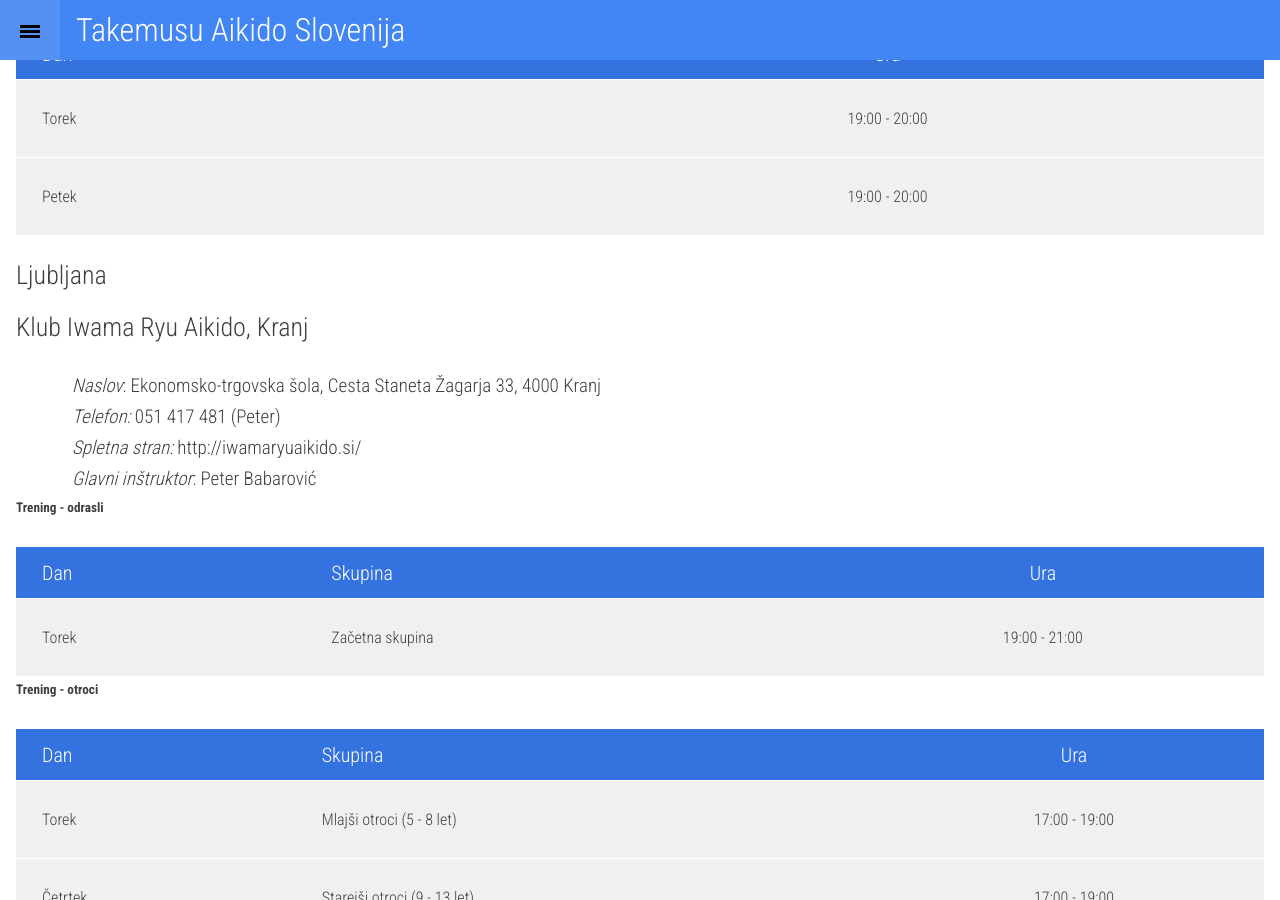
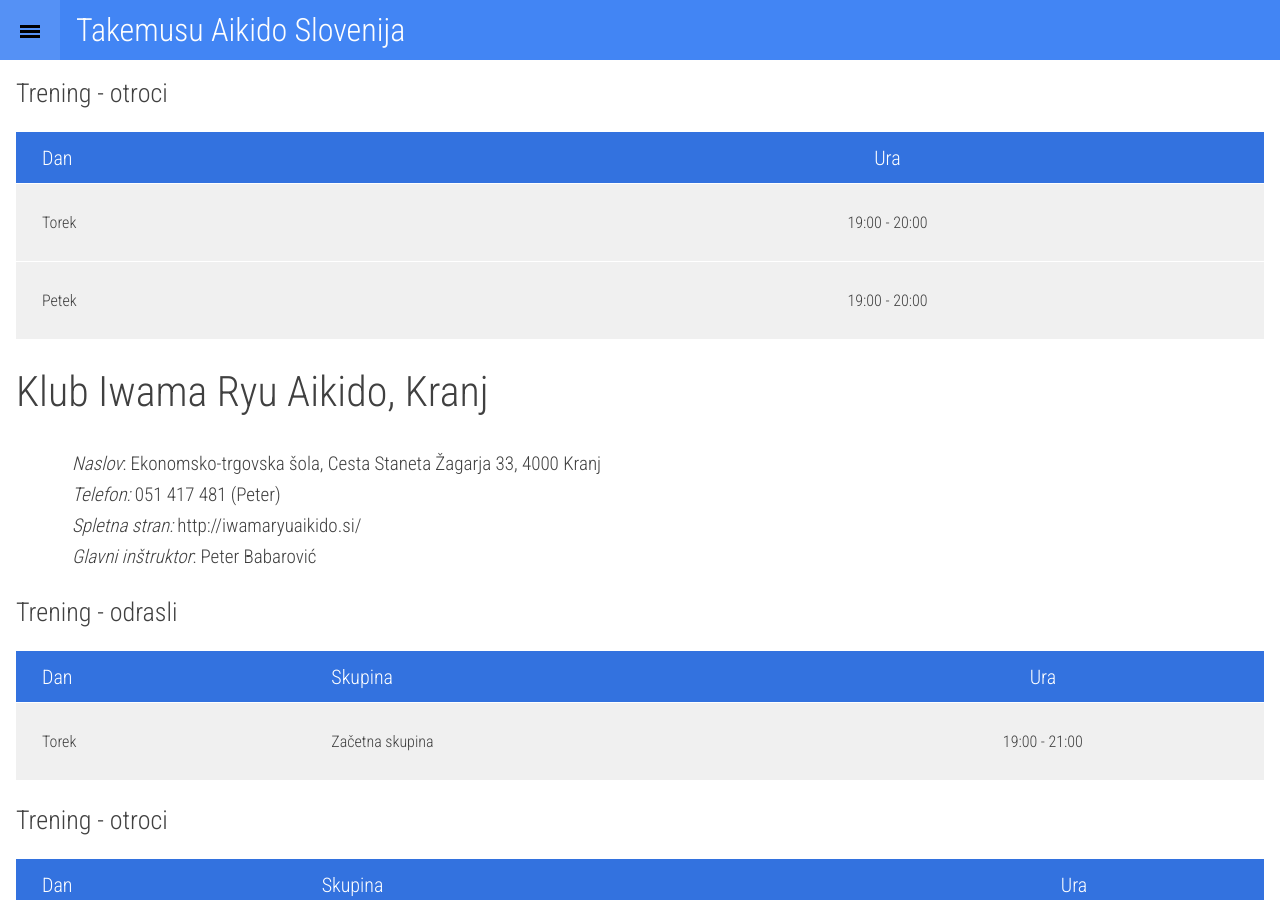
Before and after one commit to rok/takemusu, a Jekyll site: the page built from klubi.md, in a window 1280 px wide and 900 px high, scrolled down 737 px. Built offline with Jekyll 4.4.1, drawn with Linux system fonts in a browser that asks for light colours; some web fonts are replaced.

Commit message:
popravek naslovov

```diff
--- a/klubi.md
+++ b/klubi.md
@@ -2,16 +2,16 @@
 layout: page
 title: Klubi
 ---
-## Klubi v zvezi Takemusu Slovenija
+# Klubi v zvezi Takemusu Slovenija
 
-### Aikido Klub Logatec
+## Aikido Klub Logatec
 
 * *Naslov:* Blekova vas 60, Logatec
 * *Telefon:* +386 41 974 125 (Daniel)
 * *Spletna stran:* http://www.takemusu.si
 * *Glavni inštruktor:* Daniel Krivec, 1. dan
 
-##### Trening - odrasli
+### Trening - odrasli
 
 | Dan        | Ura           |
 |:-----------|:-------------:|
@@ -19,29 +19,27 @@ title: Klubi
 | Sreda      | 20:00 - 22:00 |
 | Četrtek    | 20:00 - 22:00 |
 
-##### Trening - otroci
+### Trening - otroci
 
 | Dan        | Ura           |
 |:-----------|:-------------:|
 | Torek      | 19:00 - 20:00 |
 | Petek      | 19:00 - 20:00 |
 
-### Ljubljana
-
-### Klub Iwama Ryu Aikido, Kranj
+## Klub Iwama Ryu Aikido, Kranj
 
 * *Naslov*: Ekonomsko-trgovska šola, Cesta Staneta Žagarja 33, 4000 Kranj
 * *Telefon:* 051 417 481 (Peter)
 * *Spletna stran:* http://iwamaryuaikido.si/
 * *Glavni inštruktor*: Peter Babarović
 
-##### Trening - odrasli
+### Trening - odrasli
 
 | Dan   | Skupina              | Ura           |
 |:------|:---------------------|:-------------:|
 | Torek | Začetna skupina      | 19:00 - 21:00 |
 
-##### Trening - otroci
+### Trening - otroci
 
 | Dan     | Skupina                      | Ura           |
 |:--------|:-----------------------------|:-------------:|
@@ -49,14 +47,14 @@ title: Klubi
 | Četrtek | Starejši otroci (9 - 13 let) | 17:00 - 19:00 |
 
 
-### Klub Iwama Ryu Aikido, Škofja Loka
+## Klub Iwama Ryu Aikido, Škofja Loka
 
 * *Naslov*: ŠD Poden - mini dvorana, Podlubnik 1C, 4220 Škofja Loka
 * *Telefon:* 051 417 481 (Peter)
 * *Spletna stran:* http://iwamaryuaikido.si/
 * *Glavni inštruktor*: Peter Babarović
 
-##### Trening - odrasli
+### Trening - odrasli
 
 | Dan   | Skupina              | Ura           |
 |:------|:---------------------|:-------------:|
```
Also changed, not shown: other parts of klubi.md (+5 -3 lines).
